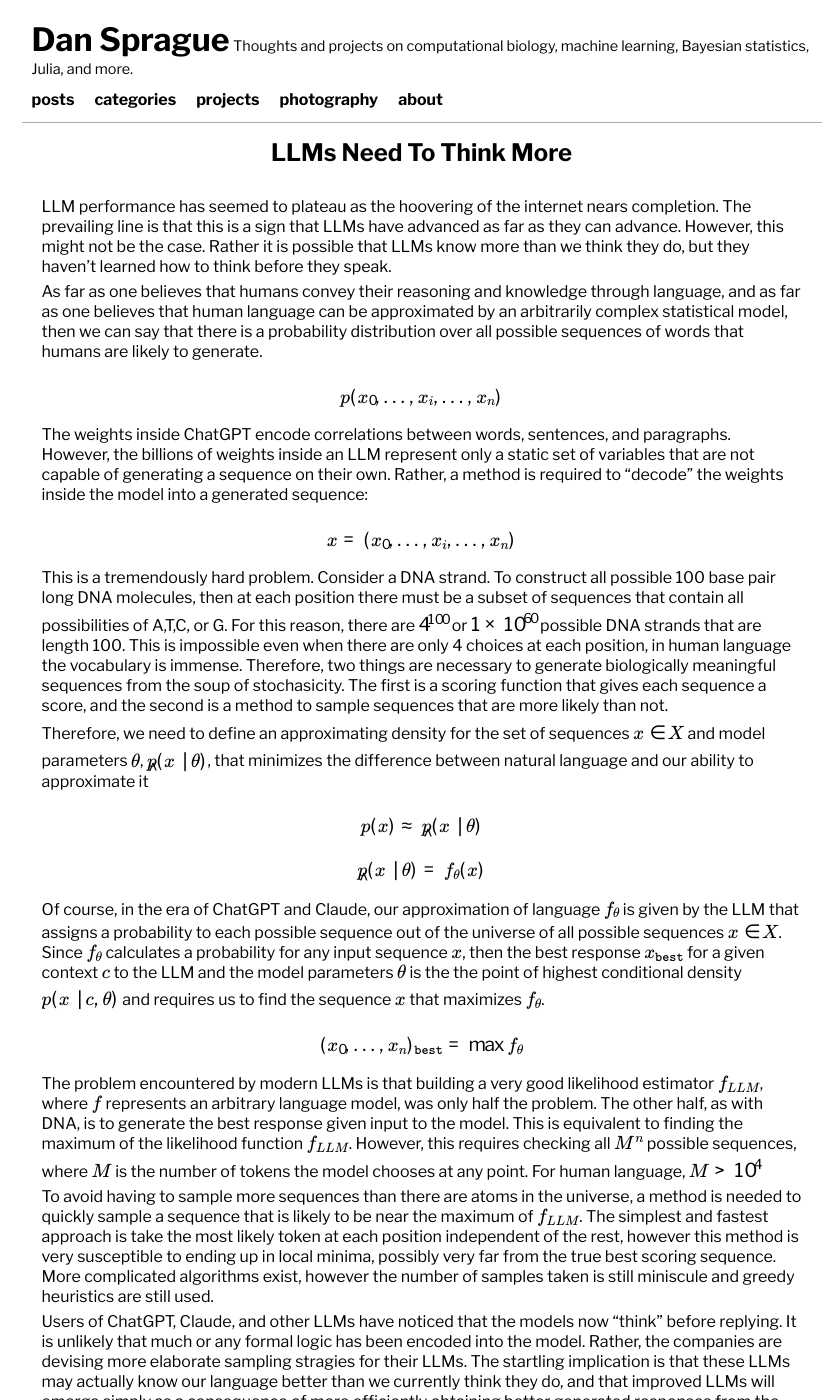
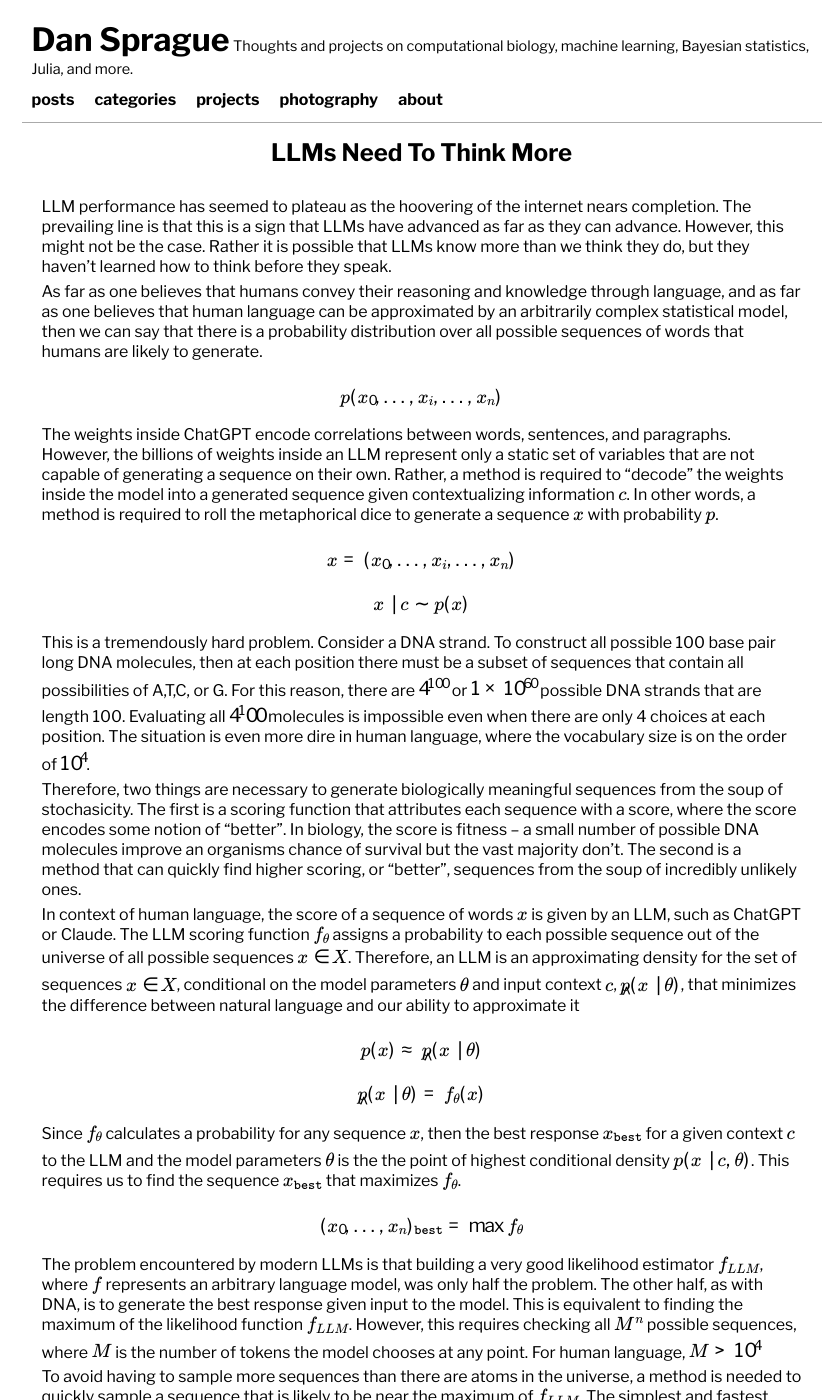
Before and after one commit to dan-sprague/dan-sprague.github.io, a Jekyll site: the page built from _posts/2025-02-02-llmthinking.markdown, in a window 1280 px wide and 1400 px high. Shown: the whole window, without its empty margins (211-1050 px from the left). Built offline with Jekyll 4.4.1, drawn with Linux system fonts in a browser that asks for light colours; formulas are drawn with MathJax 3.

Commit message:
fixed bug

```diff
--- a/_posts/2025-02-02-llmthinking.markdown
+++ b/_posts/2025-02-02-llmthinking.markdown
@@ -13,19 +13,23 @@ As far as one believes that humans convey their reasoning and knowledge through
 
 $$p(x_0,...,x_i,...,x_n)$$
 
-The weights inside ChatGPT encode correlations between words, sentences, and paragraphs. However, the billions of weights inside an LLM represent only a static set of variables that are not capable of generating a sequence on their own. Rather, a method is required to "decode" the weights inside the model into a generated sequence:
+The weights inside ChatGPT encode correlations between words, sentences, and paragraphs. However, the billions of weights inside an LLM represent only a static set of variables that are not capable of generating a sequence on their own. Rather, a method is required to "decode" the weights inside the model into a generated sequence given contextualizing information $c$. In other words, a method is required to roll the metaphorical dice to generate a sequence $x$ with probability $p$.
 
 $$x = (x_0,...,x_i,...,x_n)$$
 
-This is a tremendously hard problem. Consider a DNA strand. To construct all possible 100 base pair long DNA molecules, then at each position there must be a subset of sequences that contain all possibilities of A,T,C, or G. For this reason, there are $4^{100}$ or $$1 \times 10^{60}$$ possible DNA strands that are length 100. This is impossible even when there are only 4 choices at each position, in human language the vocabulary is immense. Therefore, two things are necessary to generate biologically meaningful sequences from the soup of stochasicity. The first is a scoring function that gives each sequence a score, and the second is a method to sample sequences that are more likely than not.
+$$ x \mid c \sim p(x) $$
 
-Therefore, we need to define an approximating density for the set of sequences $x \in X$ and model parameters $\theta$, $\hat{p}(x \mid \theta)$, that minimizes the difference between natural language and our ability to approximate it
+This is a tremendously hard problem. Consider a DNA strand. To construct all possible 100 base pair long DNA molecules, then at each position there must be a subset of sequences that contain all possibilities of A,T,C, or G. For this reason, there are $4^{100}$ or $$1 \times 10^{60}$$ possible DNA strands that are length 100. Evaluating all $4^100$ molecules is impossible even when there are only 4 choices at each position. The situation is even more dire in human language, where the vocabulary size is on the order of $10^4$.
+
+Therefore, two things are necessary to generate biologically meaningful sequences from the soup of stochasicity. The first is a scoring function that attributes each sequence with a score, where the score encodes some notion of "better". In biology, the score is fitness -- a small number of possible DNA molecules improve an organisms chance of survival but the vast majority don't. The second is a method that can quickly find higher scoring, or "better", sequences from the soup of incredibly unlikely ones.
+
+In context of human language, the score of a sequence of words $x$ is given by an LLM, such as ChatGPT or Claude. The LLM scoring function $f_\theta$ assigns a probability to each possible sequence out of the universe of all possible sequences $x \in X$. Therefore, an LLM is an approximating density for the set of sequences $x \in X$, conditional on the model parameters $\theta$ and input context $c$, $\hat{p}(x \mid \theta)$, that minimizes the difference between natural language and our ability to approximate it
 
 $$p(x) \approx \hat{p}(x \mid \theta)$$
 
 $$\hat{p}(x \mid \theta) = f_\theta(x)$$
 
-Of course, in the era of ChatGPT and Claude, our approximation of language $f_\theta$ is given by the LLM that assigns a probability to each possible sequence out of the universe of all possible sequences $x \in X$. Since $f_\theta$ calculates a probability for any input sequence $x$, then the best response $x_{\texttt{best}}$ for a given context $c$ to the LLM and the model parameters $\theta$ is the the point of highest conditional density $p(x \mid c,\theta)$ and requires us to find the sequence $x$ that maximizes $f_\theta$.
+Since $f_\theta$ calculates a probability for any sequence $x$, then the best response $x_{\texttt{best}}$ for a given context $c$ to the LLM and the model parameters $\theta$ is the the point of highest conditional density $p(x \mid c,\theta)$. This requires us to find the sequence $x_{\texttt{best}}$ that maximizes $f_\theta$.
 
 $$(x_0,...,x_n)_{\texttt{best}} = \max f_\theta$$
 
```
